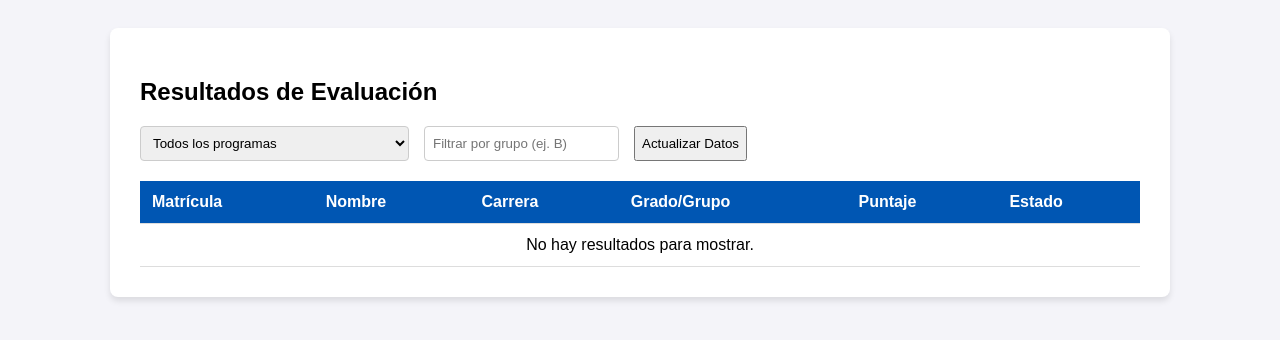
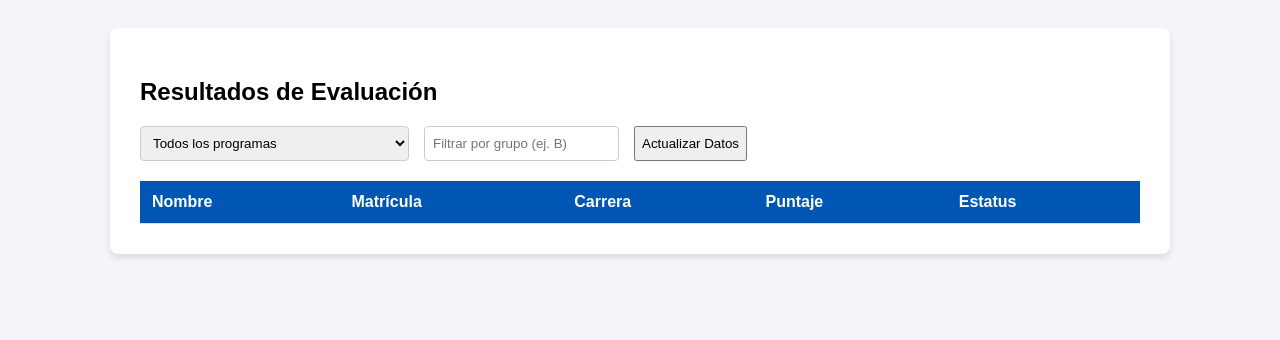
Before and after one commit to kiraoriginal64-glitch/examen-ingles-a2, a website built with Vite: page admin.html in a window 1280 px wide. Built offline with nearby package versions, Linux system fonts and the light colour scheme; some packages are replaced by stand-ins of ours; no server answers; the database is empty.

Commit message:
Rearrange table headers and add 'Estatus' column

```diff
--- a/admin.html
+++ b/admin.html
@@ -51,16 +51,16 @@
     <table>
 <thead>
     <tr>
+      <th>Nombre</th>
       <th>Matrícula</th>
-          <th>Nombre</th>
       <th>Carrera</th>
-          <th>Grado/Grupo</th>
       <th>Puntaje</th>
-          <th>Estado</th>
+      <!-- AGREGA ESTA LÍNEA NUEVA -->
+      <th>Estatus</th>
     </tr>
   </thead>
-      <tbody id="tabla-resultados">
-        <!-- Los datos se inyectarán aquí -->
+  <tbody id="tabla-body">
+    <!-- Los resultados se inyectan aquí -->
   </tbody>
 </table>
   </div>
```
Lines whose indentation alone changed are shown as unchanged.
